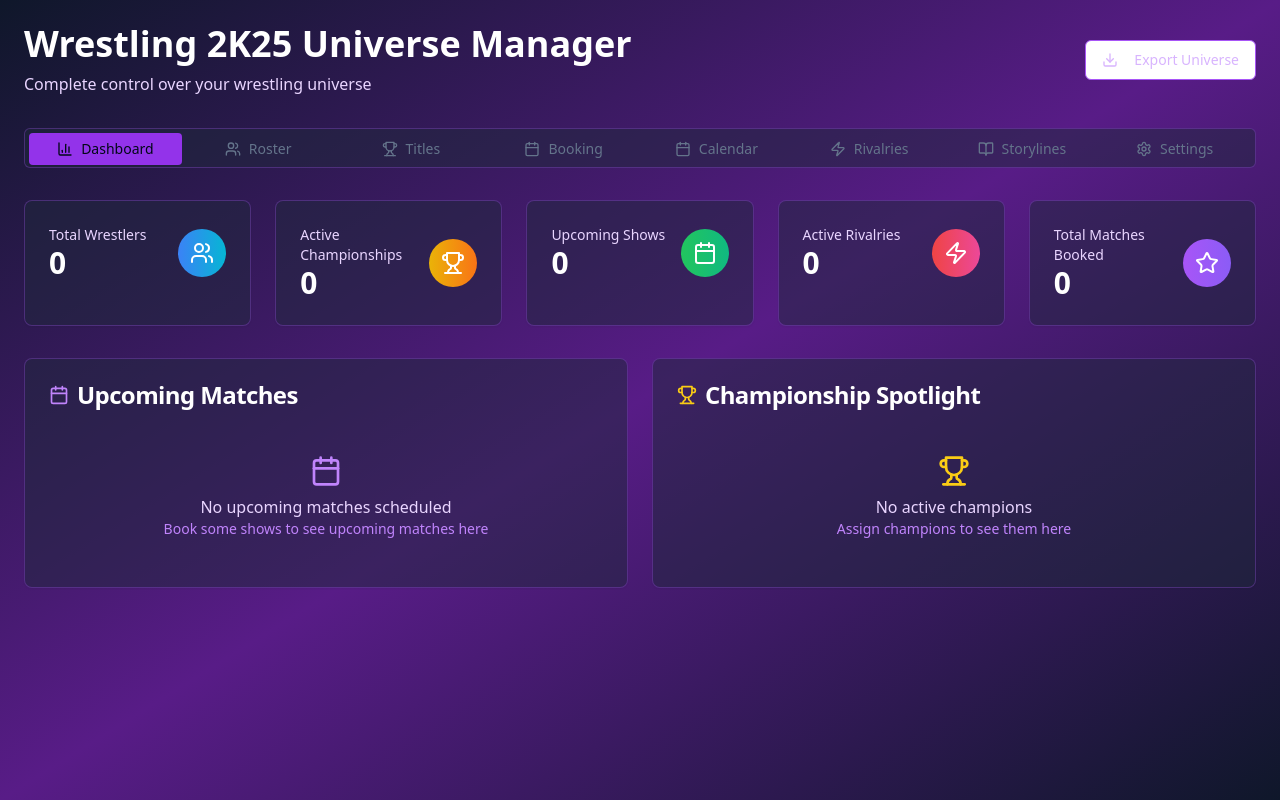
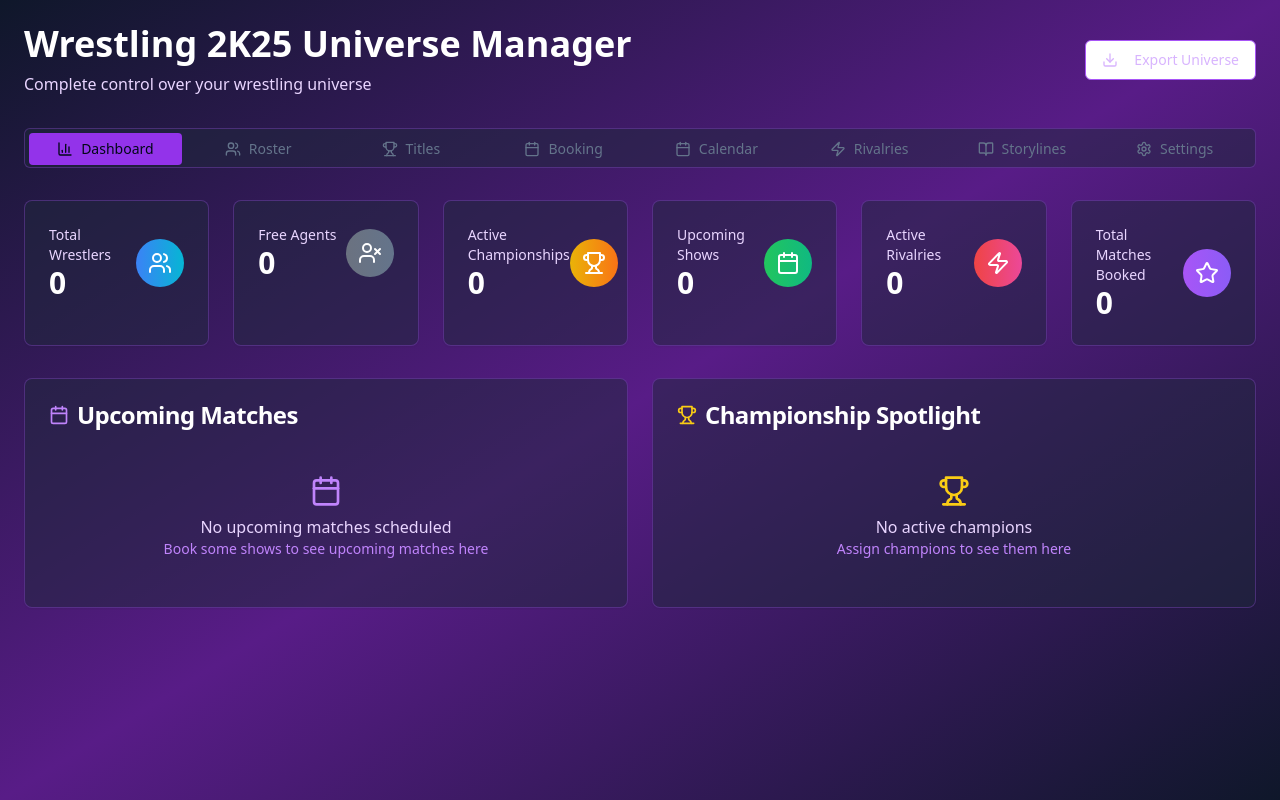
Before and after one commit to alt-Link/wrestlingpromotion-42547f5e, a React (Vite) app: page / in a window 1280 px wide. Built offline with nearby package versions, Linux system fonts and the light colour scheme.

Commit message:
Add free agents stats to dashboard
Add free agents stats to the dashboard.

```diff
--- a/src/components/UniverseStats.tsx
+++ b/src/components/UniverseStats.tsx
@@ -6,11 +6,12 @@ import { Dialog, DialogContent, DialogHeader, DialogTitle } from "@/components/u
 import { Input } from "@/components/ui/input";
 import { Label } from "@/components/ui/label";
 import { Textarea } from "@/components/ui/textarea";
-import { Trophy, Users, Calendar, Zap, Star, Shield, Clock, Edit } from "lucide-react";
+import { Trophy, Users, Calendar, Zap, Star, Shield, Clock, Edit, UserX } from "lucide-react";
 import { useToast } from "@/hooks/use-toast";
 
 interface UniverseData {
   totalWrestlers: number;
+  freeAgents: number;
   activeChampionships: number;
   upcomingShows: number;
   activeRivalries: number;
@@ -22,6 +23,7 @@ interface UniverseData {
 export const UniverseStats = () => {
   const [stats, setStats] = useState<UniverseData>({
     totalWrestlers: 0,
+    freeAgents: 0,
     activeChampionships: 0,
     upcomingShows: 0,
     activeRivalries: 0,
@@ -134,8 +136,12 @@ export const UniverseStats = () => {
       })
       .sort((a, b) => b.reignLength - a.reignLength); // Sort by longest reign first
 
+    // Calculate free agents
+    const freeAgentsCount = wrestlers.filter((w: any) => w.brand === "Free Agent").length;
+
     setStats({
       totalWrestlers: wrestlers.length,
+      freeAgents: freeAgentsCount,
       activeChampionships: championships.filter((c: any) => c.currentChampion && !c.retired).length,
       upcomingShows: upcomingShowsCount.size,
       activeRivalries: rivalries.filter((r: any) => r.status === "active").length,
@@ -151,6 +157,12 @@ export const UniverseStats = () => {
       value: stats.totalWrestlers,
       icon: Users,
       color: "from-blue-500 to-cyan-500"
+    },
+    {
+      title: "Free Agents",
+      value: stats.freeAgents,
+      icon: UserX,
+      color: "from-gray-500 to-slate-500"
     },
     {
       title: "Active Championships",
@@ -259,7 +271,7 @@ export const UniverseStats = () => {
 
   return (
     <div className="space-y-8">
-      <div className="grid grid-cols-1 md:grid-cols-2 lg:grid-cols-3 xl:grid-cols-5 gap-6">
+      <div className="grid grid-cols-1 md:grid-cols-2 lg:grid-cols-3 xl:grid-cols-6 gap-6">
         {statCards.map((stat, index) => (
           <Card key={index} className="bg-slate-800/50 border-purple-500/30 hover:border-purple-400/50 transition-colors">
             <CardContent className="p-6">
```
